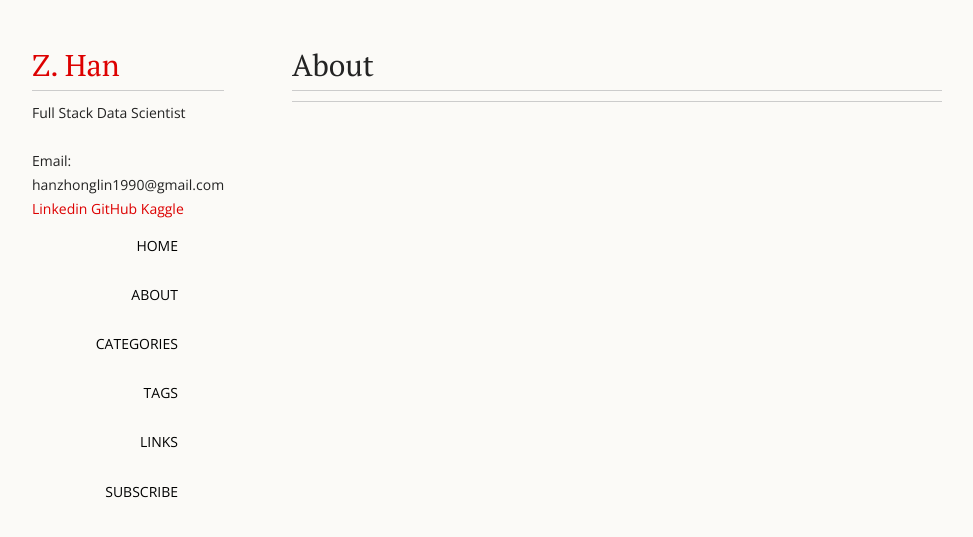
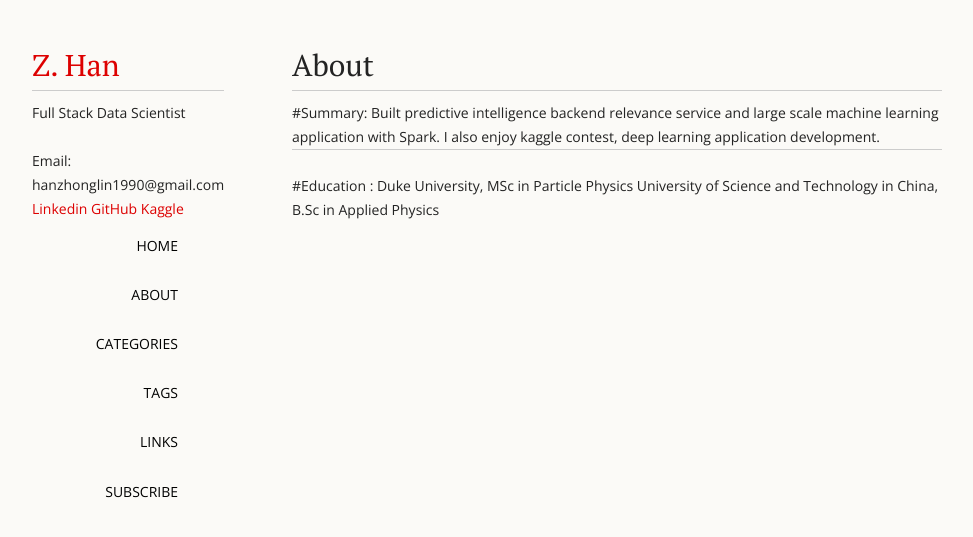
Before and after one commit to forgebach/forgebach.github.io, a Jekyll site: the page built from about/index.md, in a window 1280 px wide. Shown: the top 537 px of the page, without its empty margins (18-991 px from the left). Built offline with Jekyll 4.4.1, drawn with Linux system fonts in a browser that asks for light colours.

Commit message:
add new about

```diff
--- a/about/index.md
+++ b/about/index.md
@@ -3,4 +3,11 @@ title: About
 layout: page
 ---
 
+#Summary:
+Built predictive intelligence backend relevance service and large scale machine learning application with Spark. I also enjoy kaggle contest, deep learning application development.
+
 -------------
+
+#Education :
+Duke University, MSc in Particle Physics
+University of Science and Technology in China, B.Sc in Applied Physics
```
Also changed, not shown: 2 other files.
